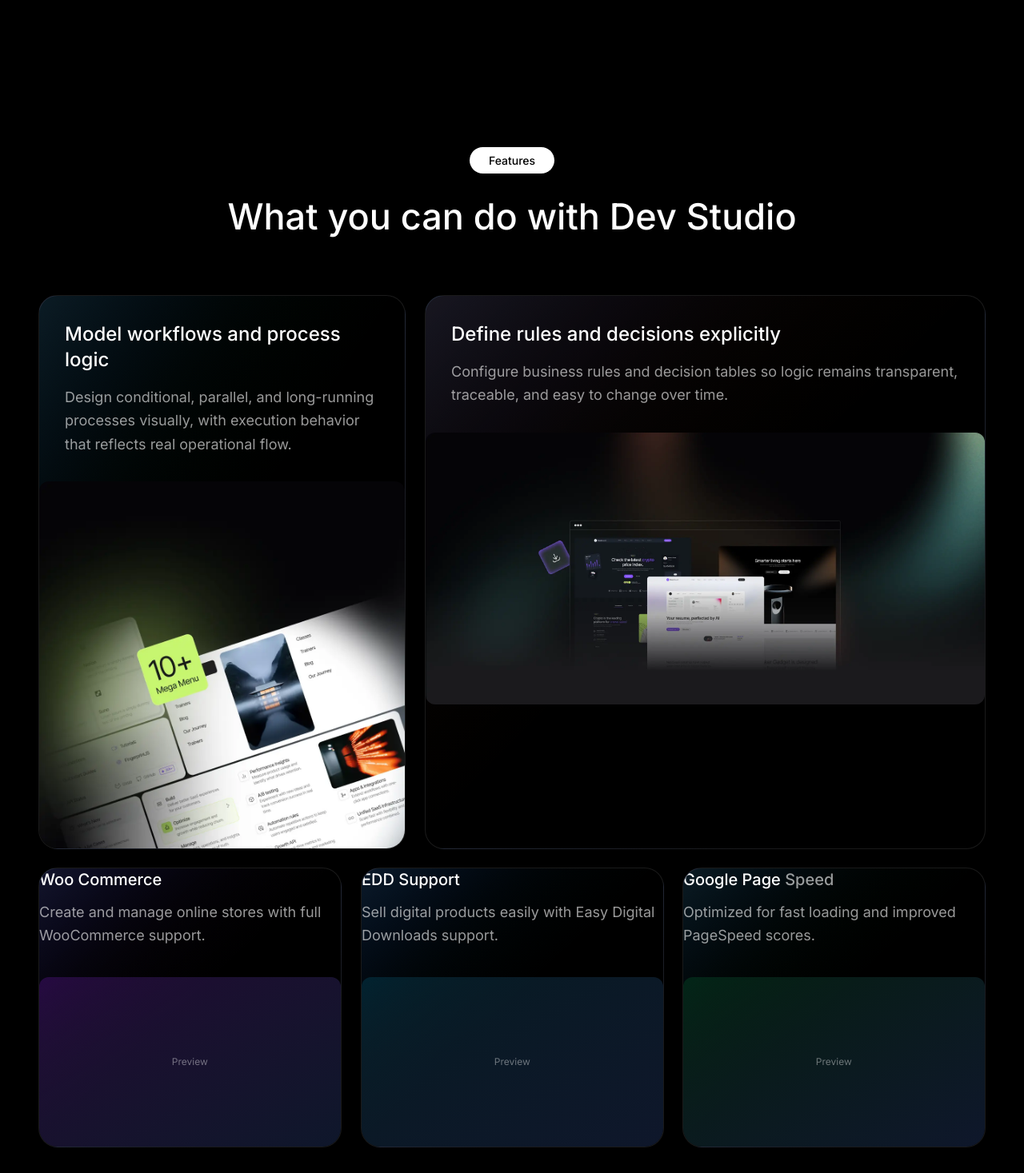
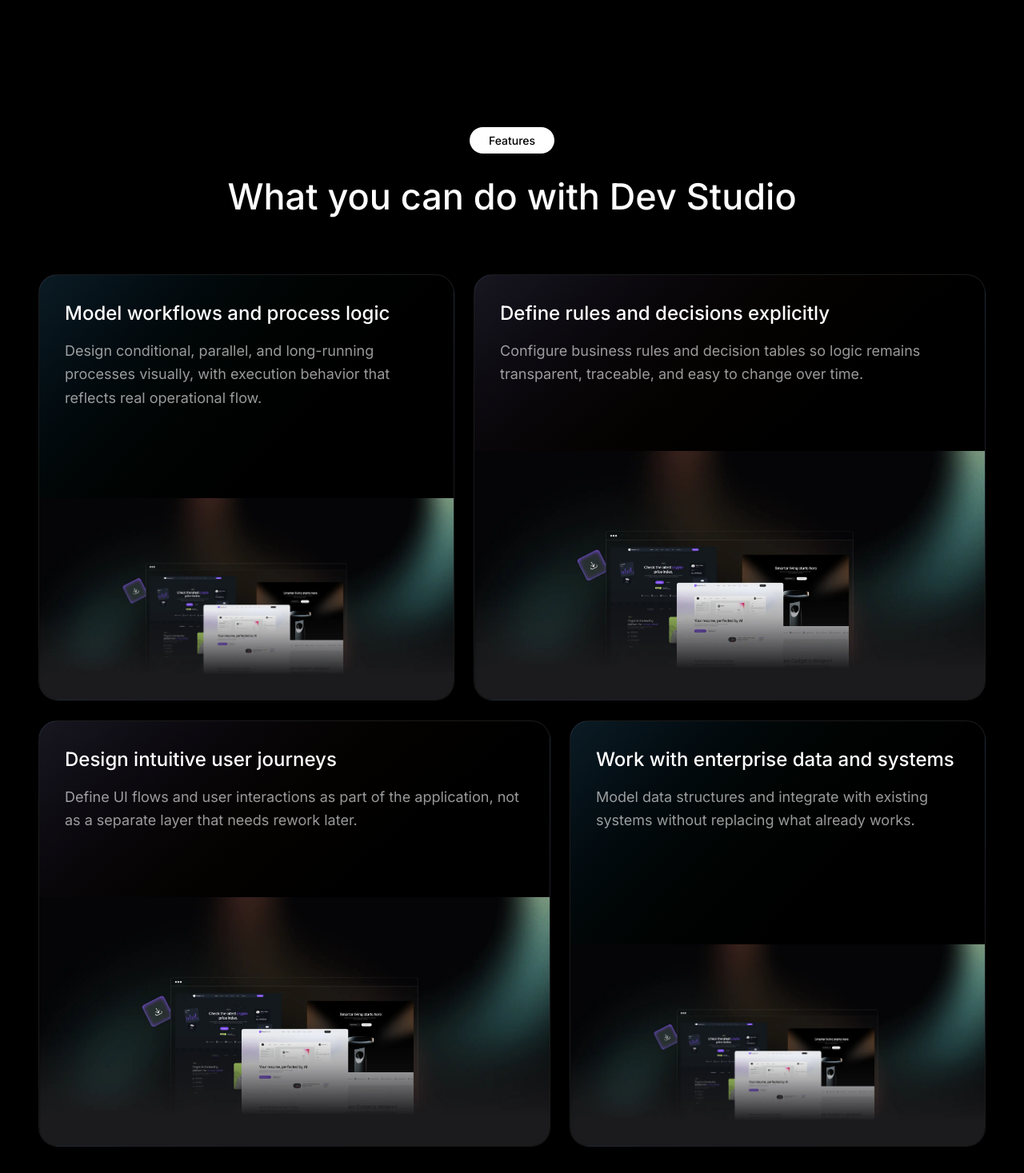
Before and after one commit to shabana-amzur/Stackyon, a Next.js app: page /platform/dev-studio-1 in a window 1280 px wide. Shown: the part 1330-2797 px from the top of the page at 80% size. Built offline with nearby package versions, Linux system fonts and the light colour scheme.

Commit message:
Fix dev-studio-1 page layout and styling: align columns, update content, add particles, fix font sizes

```diff
--- a/app/platform/agentic-ai-hub/page.tsx
+++ b/app/platform/agentic-ai-hub/page.tsx
@@ -368,7 +368,7 @@
                   </div>
 
                   {/* Title */}
-                  <h3 className="text-[48px] font-semibold text-white">
+                  <h3 className="text-xl font-semibold text-white leading-tight">
                     {feature.title}
                   </h3>
 
--- a/app/platform/dev-studio-1/page.tsx
+++ b/app/platform/dev-studio-1/page.tsx
@@ -423,7 +423,28 @@
 
       {/* What is Dev Studio Section */}
       <section className="relative py-[120px] overflow-hidden">
-        .p-8<div className="absolute inset-0 -z-10 bg-black">
+        <style jsx>{`
+          @keyframes blob {
+            0%, 100% { transform: translate(0, 0) scale(1); }
+            25% { transform: translate(20px, -20px) scale(1.1); }
+            50% { transform: translate(-20px, 20px) scale(0.9); }
+            75% { transform: translate(20px, 10px) scale(1.05); }
+          }
+          @keyframes blob-reverse {
+            0%, 100% { transform: translate(0, 0) scale(1); }
+            25% { transform: translate(-20px, 20px) scale(1.1); }
+            50% { transform: translate(20px, -20px) scale(0.9); }
+            75% { transform: translate(-20px, -10px) scale(1.05); }
+          }
+          @keyframes floatMove {
+            0% { transform: translate(0, 0); }
+            25% { transform: translate(20px, -15px); }
+            50% { transform: translate(-15px, 10px); }
+            75% { transform: translate(10px, 20px); }
+            100% { transform: translate(0, 0); }
+          }
+        `}</style>
+        <div className="absolute inset-0 -z-10 bg-black">
           <div className="absolute inset-0 bg-gradient-to-br from-blue-900/30 via-slate-900/50 to-transparent"></div>
           <div
             className="absolute -top-32 -right-20 h-96 w-96 rounded-full bg-blue-500/20 blur-3xl"
@@ -437,6 +458,28 @@
               animation: 'blob-reverse 18s ease-in-out infinite'
             }}
           ></div>
+
+          {/* Floating particles */}
+          <div className="absolute inset-0 overflow-hidden pointer-events-none z-10">
+            {particles.map((particle, index) => (
+              <div
+                key={index}
+                className="particle absolute rounded-full"
+                style={{
+                  width: `${particle.size}px`,
+                  height: `${particle.size}px`,
+                  left: `${particle.x}%`,
+                  top: `${particle.y}%`,
+                  opacity: particle.opacity,
+                  animation: `floatMove ${particle.duration}s ease-in-out infinite`,
+                  animationDelay: `${particle.delay}s`,
+                  transition: 'transform 0.3s ease-out',
+                  filter: 'blur(2px)',
+                  background: 'radial-gradient(circle, rgba(34, 211, 238, 0.6) 0%, rgba(34, 211, 238, 0.3) 50%, transparent 100%)',
+                }}
+              />
+            ))}
+          </div>
         </div>
 
         <div className="mx-auto max-w-7xl px-6 lg:px-12 relative z-10">
@@ -476,113 +519,109 @@
           </div>
 
           {/* Features Grid - First Row (2 columns) */}
-          <div className="grid grid-cols-1 lg:grid-cols-5 gap-6 mb-6 lg:items-stretch">
+          <div className="grid grid-cols-1 lg:grid-cols-20 gap-6 mb-6">
             {/* Feature Card 1 - Model workflows */}
-            <Reveal animation="fade-up" duration={900} delay={200} className="lg:col-span-2 flex">
+            <Reveal animation="fade-up" duration={900} delay={200} className="lg:col-span-9 flex">
               <div className="relative rounded-3xl overflow-hidden border border-white/10 bg-gradient-to-br from-slate-900/80 via-black to-black flex flex-col w-full">
                 <div className="absolute inset-0 bg-gradient-to-br from-green-500/5 via-transparent to-transparent"></div>
-                <div className="relative z-10 p-8 pb-0">
+                <div className="relative z-10 p-8 pb-4 h-[220px] flex flex-col justify-start">
                   <h3 className="text-2xl font-medium text-white mb-4">
                     Model workflows and process logic
                   </h3>
-                  <p className="text-white/60 text-base leading-relaxed mb-8">
+                  <p className="text-white/60 text-base leading-relaxed">
                     Design conditional, parallel, and long-running processes visually, with execution behavior that reflects real operational flow.
                   </p>
                 </div>
-                <div className="relative rounded-xl overflow-hidden">
+                <div className="relative flex-1 flex items-end">
+                  <div className="relative w-full overflow-hidden">
                     <Image
-                    src="/feature-1.webp"
+                      src="/feature-2.webp"
                       alt="Model workflows and process logic"
                       width={800}
-                    height={450}
-                    className="w-full h-full object-cover"
+                      height={500}
+                      className="w-full h-auto object-contain"
                     />
+                  </div>
                 </div>
               </div>
             </Reveal>
 
             {/* Feature Card 2 - Define rules and decisions */}
-            <Reveal animation="fade-up" duration={900} delay={250} className="lg:col-span-3 flex">
+            <Reveal animation="fade-up" duration={900} delay={250} className="lg:col-span-11 flex">
               <div className="relative rounded-3xl overflow-hidden border border-white/10 bg-gradient-to-br from-slate-900/80 via-black to-black flex flex-col w-full">
                 <div className="absolute inset-0 bg-gradient-to-br from-orange-500/5 via-transparent to-transparent"></div>
-                <div className="relative z-10 p-8 pb-0">
+                <div className="relative z-10 p-8 pb-4 h-[220px] flex flex-col justify-start">
                   <h3 className="text-2xl font-medium text-white mb-4">
                     Define rules and decisions explicitly
                   </h3>
-                  <p className="text-white/60 text-base leading-relaxed mb-8">
+                  <p className="text-white/60 text-base leading-relaxed">
                     Configure business rules and decision tables so logic remains transparent, traceable, and easy to change over time.
                   </p>
                 </div>
-                <div className="relative rounded-xl overflow-hidden">
+                <div className="relative flex-1 flex items-end">
+                  <div className="relative w-full overflow-hidden">
                     <Image
                       src="/feature-2.webp"
                       alt="Define rules and decisions explicitly"
                       width={800}
-                    height={450}
-                    className="w-full h-full object-cover"
+                      height={480}
+                      className="w-full h-auto object-contain"
                     />
+                  </div>
                 </div>
               </div>
             </Reveal>
           </div>
 
-          {/* Features Grid - Second Row (3 columns) */}
-          <div className="grid grid-cols-1 md:grid-cols-3 gap-6">
-            {/* Feature Card 3 - Woo Commerce */}
-            <Reveal animation="fade-up" duration={900} delay={300}>
-              <div className="relative rounded-3xl overflow-hidden border border-white/10 bg-gradient-to-br from-slate-900/80 via-black to-black min-h-[350px] flex flex-col">
-                <div className="absolute inset-0 bg-gradient-to-br from-purple-500/5 via-transparent to-transparent"></div>
-                <div className="flex-1 relative z-10">
-                  <h3 className="text-xl font-medium text-white mb-3">
-                    Woo Commerce
+          {/* Features Grid - Second Row (2 columns in reverse order) */}
+          <div className="grid grid-cols-1 lg:grid-cols-20 gap-6 mb-6">
+            {/* Feature Card 2 - Define rules and decisions (reversed position) */}
+            <Reveal animation="fade-up" duration={900} delay={300} className="lg:col-span-11 flex">
+              <div className="relative rounded-3xl overflow-hidden border border-white/10 bg-gradient-to-br from-slate-900/80 via-black to-black flex flex-col w-full">
+                <div className="absolute inset-0 bg-gradient-to-br from-orange-500/5 via-transparent to-transparent"></div>
+                <div className="relative z-10 p-8 pb-4 h-[220px] flex flex-col justify-start">
+                  <h3 className="text-2xl font-medium text-white mb-4">
+                    Design intuitive user journeys
                   </h3>
-                  <p className="text-white/60 text-sm leading-relaxed">
-                    Create and manage online stores with full WooCommerce support.
+                  <p className="text-white/60 text-base leading-relaxed">
+                    Define UI flows and user interactions as part of the application, not as a separate layer that needs rework later.
                   </p>
                 </div>
-                <div className="relative mt-6 rounded-xl overflow-hidden">
-                  <div className="aspect-video bg-gradient-to-br from-purple-800/30 to-slate-900 flex items-center justify-center">
-                    <div className="text-white/40 text-xs">Preview</div>
+                <div className="relative flex-1 flex items-end">
+                  <div className="relative w-full overflow-hidden">
+                    <Image
+                      src="/feature-2.webp"
+                      alt="Define rules and decisions explicitly"
+                      width={800}
+                      height={480}
+                      className="w-full h-auto object-contain"
+                    />
                   </div>
                 </div>
               </div>
             </Reveal>
 
-            {/* Feature Card 4 - EDD Support */}
-            <Reveal animation="fade-up" duration={900} delay={350}>
-              <div className="relative rounded-3xl overflow-hidden border border-white/10 bg-gradient-to-br from-slate-900/80 via-black to-black min-h-[350px] flex flex-col">
-                <div className="absolute inset-0 bg-gradient-to-br from-cyan-500/5 via-transparent to-transparent"></div>
-                <div className="flex-1 relative z-10">
-                  <h3 className="text-xl font-medium text-white mb-3">
-                    EDD Support
+            {/* Feature Card 1 - Model workflows (reversed position) */}
+            <Reveal animation="fade-up" duration={900} delay={350} className="lg:col-span-9 flex">
+              <div className="relative rounded-3xl overflow-hidden border border-white/10 bg-gradient-to-br from-slate-900/80 via-black to-black flex flex-col w-full">
+                <div className="absolute inset-0 bg-gradient-to-br from-green-500/5 via-transparent to-transparent"></div>
+                <div className="relative z-10 p-8 pb-4 h-[220px] flex flex-col justify-start">
+                  <h3 className="text-2xl font-medium text-white mb-4">
+                    Work with enterprise data and systems
                   </h3>
-                  <p className="text-white/60 text-sm leading-relaxed">
-                    Sell digital products easily with Easy Digital Downloads support.
+                  <p className="text-white/60 text-base leading-relaxed">
+                    Model data structures and integrate with existing systems without replacing what already works.
                   </p>
                 </div>
-                <div className="relative mt-6 rounded-xl overflow-hidden">
-                  <div className="aspect-video bg-gradient-to-br from-cyan-800/30 to-slate-900 flex items-center justify-center">
-                    <div className="text-white/40 text-xs">Preview</div>
-                  </div>
-                </div>
-              </div>
-            </Reveal>
-
-            {/* Feature Card 5 - Google Page Speed */}
-            <Reveal animation="fade-up" duration={900} delay={400}>
-              <div className="relative rounded-3xl overflow-hidden border border-white/10 bg-gradient-to-br from-slate-900/80 via-black to-black min-h-[350px] flex flex-col">
-                <div className="absolute inset-0 bg-gradient-to-br from-green-500/5 via-transparent to-transparent"></div>
-                <div className="flex-1 relative z-10">
-                  <h3 className="text-xl font-medium text-white mb-3">
-                    Google Page <span className="text-white/60">Speed</span>
-                  </h3>
-                  <p className="text-white/60 text-sm leading-relaxed">
-                    Optimized for fast loading and improved PageSpeed scores.
-                  </p>
-                </div>
-                <div className="relative mt-6 rounded-xl overflow-hidden">
-                  <div className="aspect-video bg-gradient-to-br from-green-800/30 to-slate-900 flex items-center justify-center">
-                    <div className="text-white/40 text-xs">Preview</div>
+                <div className="relative flex-1 flex items-end">
+                  <div className="relative w-full overflow-hidden">
+                    <Image
+                      src="/feature-2.webp"
+                      alt="Model workflows and process logic"
+                      width={800}
+                      height={500}
+                      className="w-full h-auto object-contain"
+                    />
                   </div>
                 </div>
               </div>
--- a/app/platform/dev-studio/page.tsx
+++ b/app/platform/dev-studio/page.tsx
@@ -351,7 +351,7 @@
                   </div>
 
                   {/* Title */}
-                  <h3 className="text-[48px] font-semibold text-white">
+                  <h3 className="text-xl font-semibold text-white leading-tight">
                     {feature.title}
                   </h3>
 
```
Lines whose indentation alone changed are shown as unchanged.
